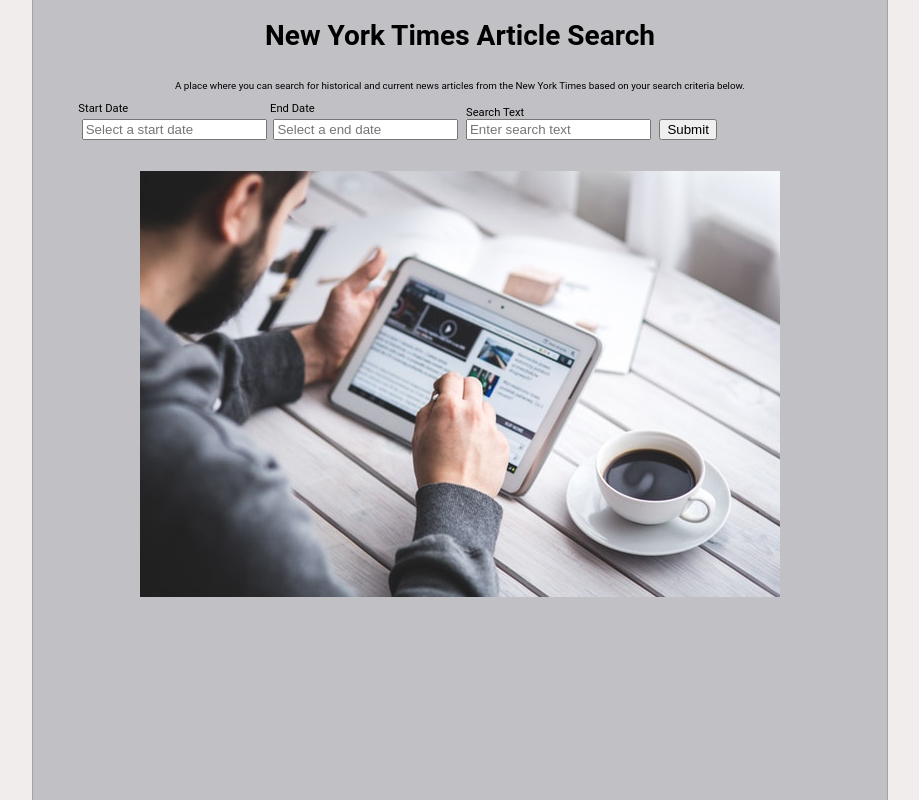
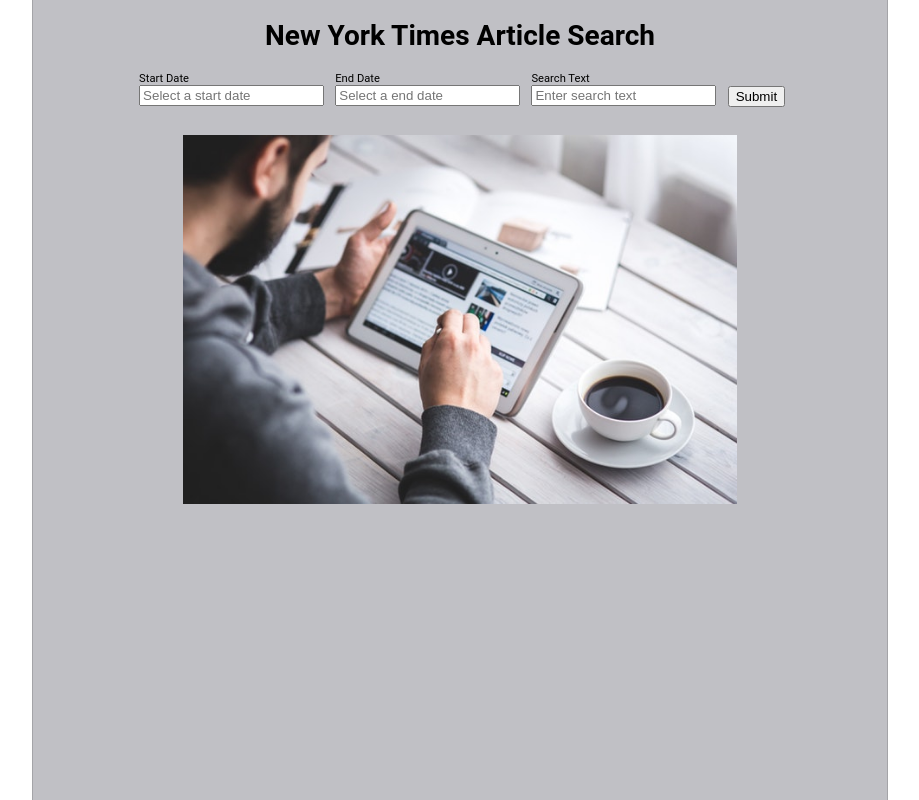
Before and after one commit to shafer949/nyt-article-viewer, a React (Create React App) app: page / in a window 1280 px wide. Shown: the whole page, without its empty margins (180-1099 px from the left). Built offline with nearby package versions, Linux system fonts and the light colour scheme.

Commit message:
chore: layout changes

```diff
--- a/src/components/App.js
+++ b/src/components/App.js
@@ -15,7 +15,6 @@
         return (
             <main id='main-container' className='main-container'>
                 <h1>New York Times Article Search</h1>
-                <p id='header-text'>A place where you can search for historical and current news articles from the New York Times based on your search criteria below.</p>
                 <SearchForm/>
                 {!hasResults && <img src={image} alt='no-results' id='no-results-image' className='no-results-image' />}
                 {articlesShown && <SortArticles/>}
--- a/src/components/SearchForm.js
+++ b/src/components/SearchForm.js
@@ -53,7 +53,7 @@
                   <div id='datepicker-container' className='datepicker-container'>
 
                         <label id='datepicker-startDate-label' className='datepicker-startDate-label'>
-                            Start Date
+                              Start Date
                             <DatePicker
                                 className='start-date-datepicker'
                                 placeholderText="Select a start date"
--- a/src/components/SortArticles.js
+++ b/src/components/SortArticles.js
@@ -26,8 +26,8 @@
             <label id='sort-articles-select-label' className='sort-articles-select-label'>
                 Sort Articles By
             <select id='sort-articles-select' className='sort-articles-select' onChange={handleSelectChange.bind(this)}>
-                <option value='pub_date'>Publication Date</option>
-                <option value='word_count'>Article Length</option>
+                <option value='pub_date'>Publication Date - Ascending </option>
+                <option value='word_count'>Article Length - Ascending</option>
             </select>
             </label>
           )
--- a/src/style.css
+++ b/src/style.css
@@ -1,7 +1,6 @@
 body {
     display: flex;
     justify-content: center;
-    background: rgb(241, 237, 237);
     margin: 0;
     font-size: 14px;
     font-family: 'Roboto', sans-serif;
@@ -23,13 +22,8 @@
 }
 
 #form-container {
-    /* padding: 1em; */
-    /* display:block;
-    margin:0em; */
-    /* display: flex;
-    align-items: center;
-    width: 20%; */
-    margin-left: 2.5em;
+    margin-right: 10em;
+    margin-left: 10em;
 }
 
 #search-form {
@@ -42,19 +36,22 @@
 
 #datepicker-container {
     display: flex;
-    align-items: space-around;
+    align-items: center;
 }
 
 #datepicker-startDate-label, #datepicker-endDate-label, #search-text-label {
     font-size: .8em;
     color: black;
+    margin-left: 1em;
 }
 
 #search-text-input-container, #submit-form-button-container {
     display: flex;
     align-items: center;
-    padding-left: .3em;
-    padding-right: .1em;
+}
+
+#submit-form-button-container {
+    margin-left: .3em;
 }
 
 #submit-form-button-container  {
@@ -69,6 +66,8 @@
     display: flex;
     flex-direction: column;
     align-items: center;
+    padding: 0em;
+    margin: 0em;
 }
 
 ul {
@@ -101,7 +100,7 @@
 }
 
 #article-image {
-    width: 80%;
+    width: 50%;
     margin: 4em;
     display:block;
     margin:auto;
@@ -121,7 +120,7 @@
 
 #no-article-image {
     padding-top: 1em;
-    width: 40%;
+    width: 20%;
     display:block;
     margin:auto;
 }
@@ -131,10 +130,7 @@
     font-size: .7em;
 }
 
-.react-datepicker-wrapper {
-    padding: .3em;
-}
-
 #no-results-image {
     padding: 2em;
+    width: 65%;
 }
```
Also changed, not shown: 1 other file (tests, documents, lock files or other folders).
